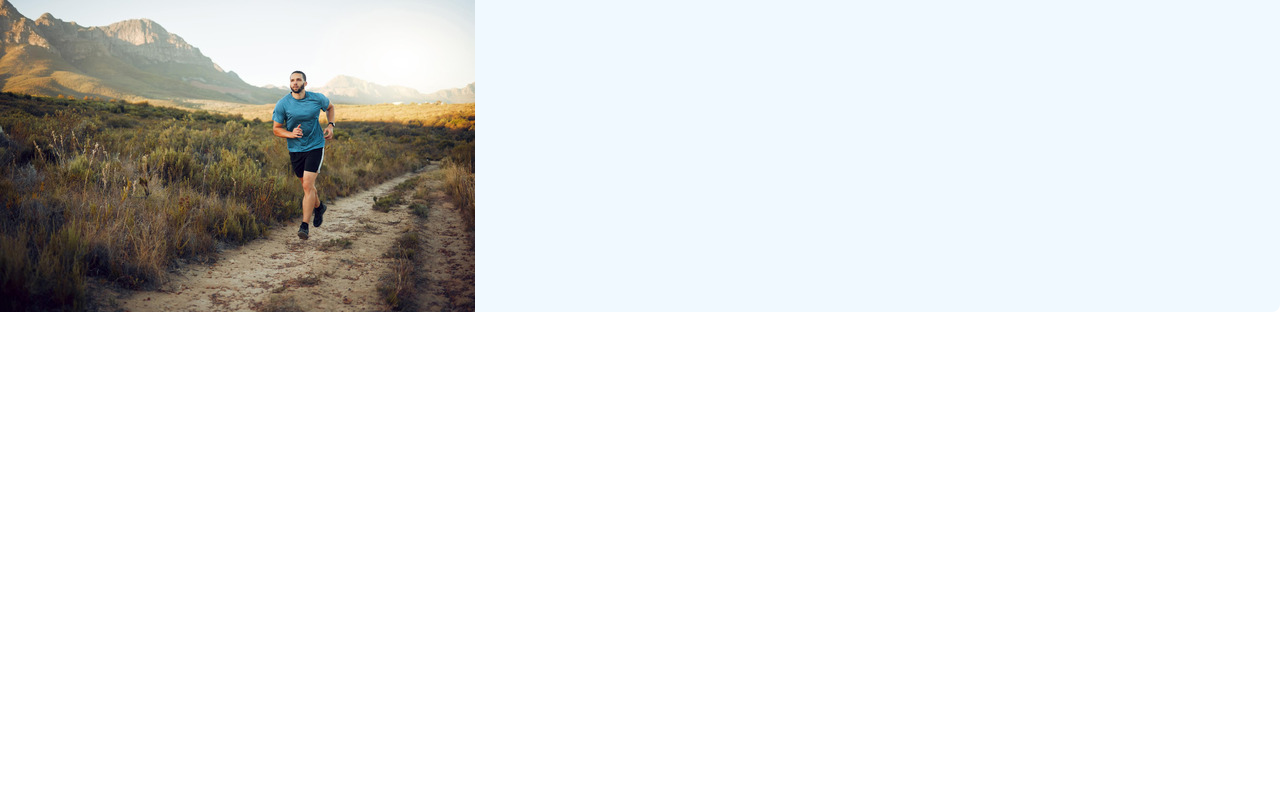
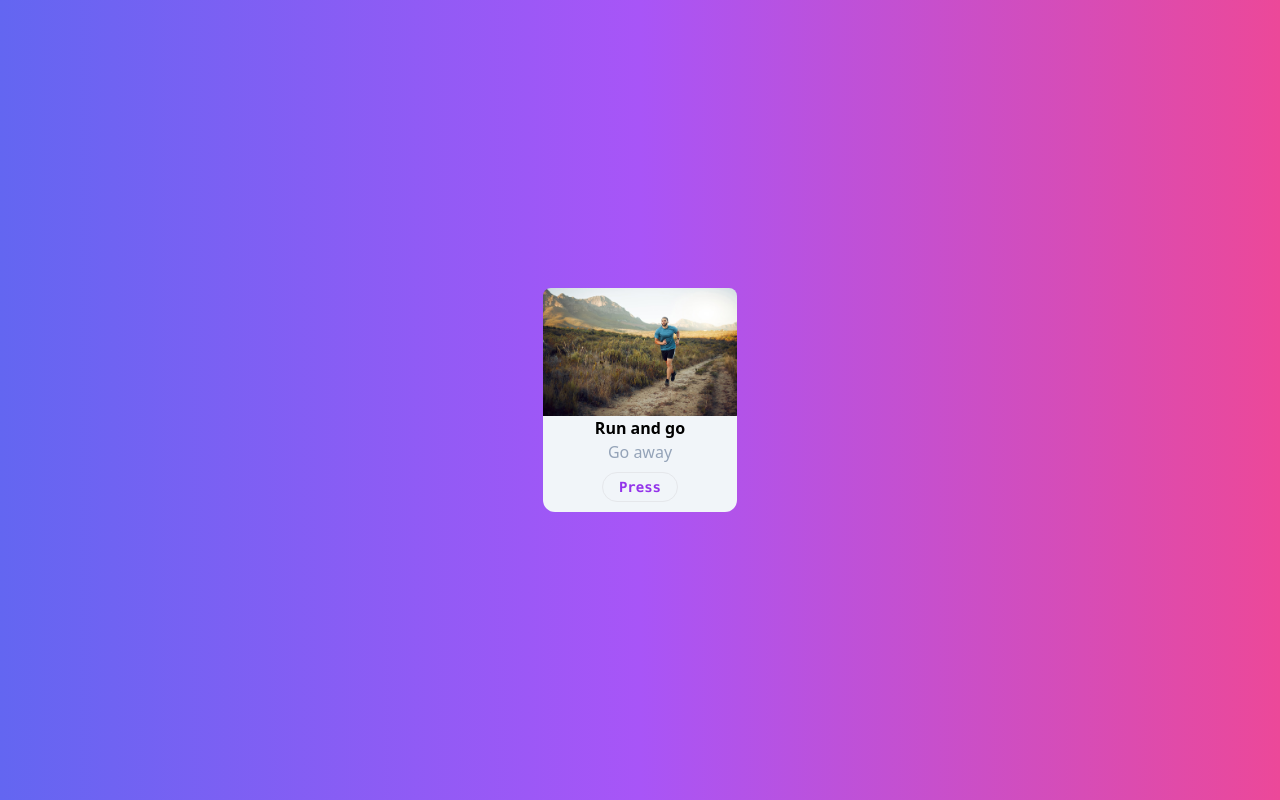
Before and after one commit to mohammad-imran-eng/tailwind-first, a website built with Vite: page index.html in a window 1280 px wide. Built offline with nearby package versions, Linux system fonts and the light colour scheme.

Commit message:
design simple card

```diff
--- a/index.html
+++ b/index.html
@@ -6,9 +6,17 @@
     <title>Document</title>
     <link rel="stylesheet" href="css/tailwind.css">
 </head>
-<body>
+<body class="bg-gradient-to-r from-indigo-500 via-purple-500 to-pink-500 h-screen flex justify-center items-center">
 
-   <h1 class="bg-sky-50	 text-white rounded-b-lg"><img src="images/run.jpg" alt=""></h1>
+
+    <div class="h-56 bg-slate-100 rounded-xl">
+        <img class="h-32 rounded-t-lg" src="images/run.jpg" alt="">
+        <div class="text-center">
+            <p class="font-lg font-semibold">Run and go</p>
+            <p class="font-medium text-slate-400">Go away</p>
+            <button class="font-mono font-bold px-4 py-1 border mt-2 rounded-full text-sm text-purple-600 hover:bg-purple-500 hover:text-white ease-in duration-300">Press</button>
+        </div>
+    </div>
 
 
 </body>
```
Also changed, not shown: 1 other file.
